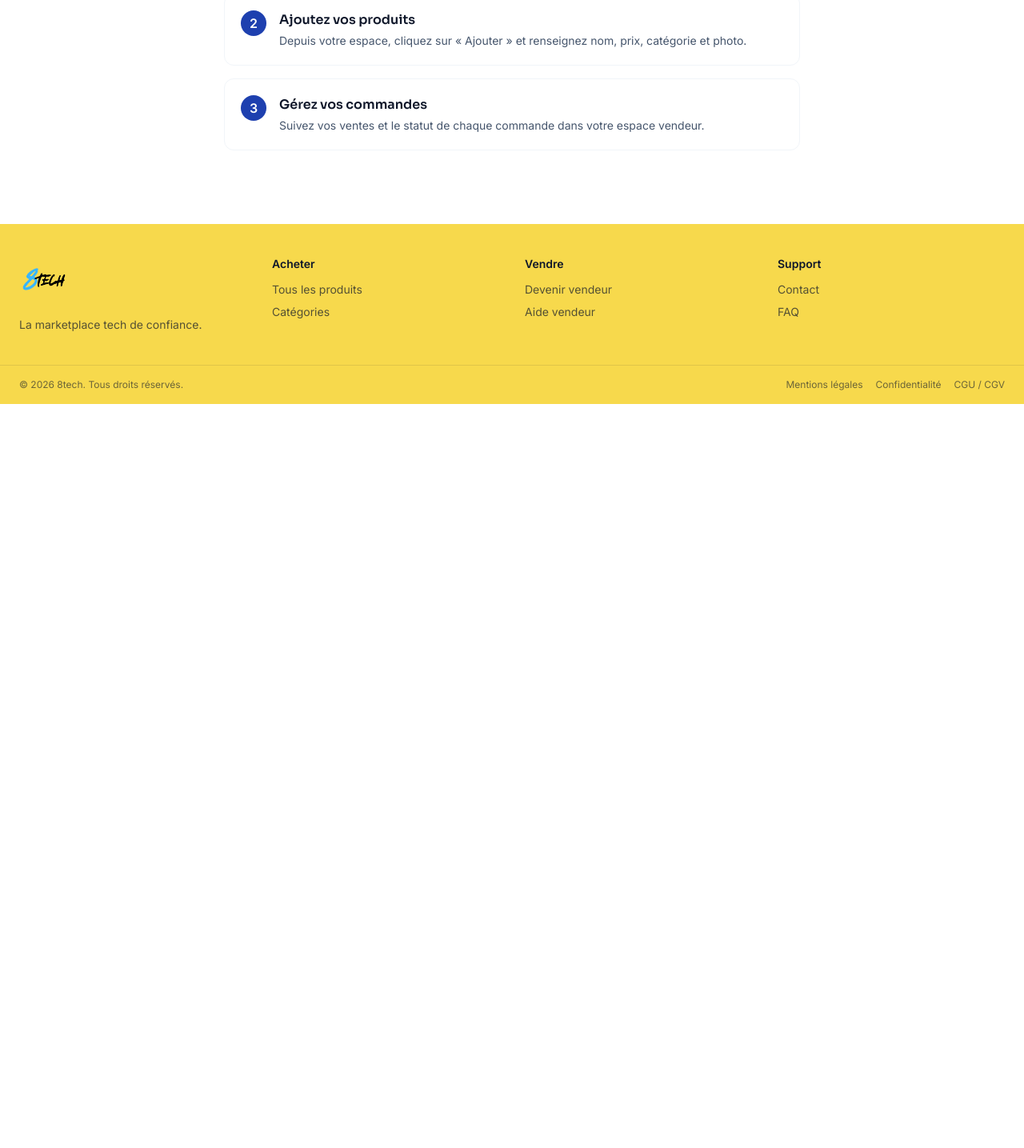
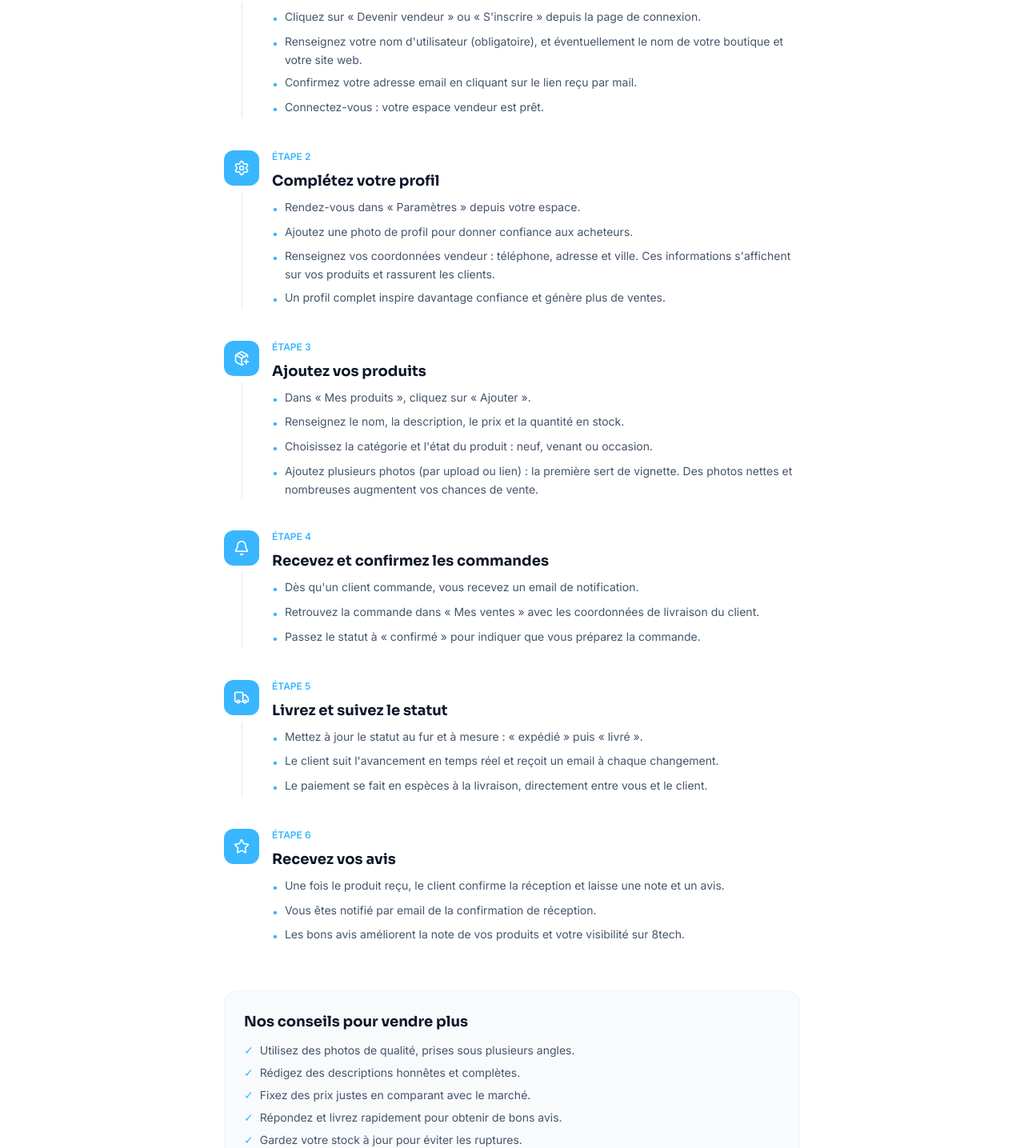
Before and after one commit to mamadou-sow-esp/8tech, a React (Vite) app: page /aide-vendeur in a window 1280 px wide. Shown: the part 295-1730 px from the top of the page at 80% size. Before the commit the page ends 800 px from the top, so only its background shows below. Built offline with nearby package versions, Linux system fonts and the light colour scheme; no server answers.

Commit message:
Mise à jour Aide Vendeur

```diff
--- a/src/pages/AideVendeur.tsx
+++ b/src/pages/AideVendeur.tsx
@@ -1,10 +1,66 @@
+import { UserPlus, Settings, PackagePlus, Bell, TruckIcon, Star, HelpCircle } from 'lucide-react'
+import { Link } from 'react-router-dom'
 import Navbar from '../components/layout/Navbar'
 import Footer from '../components/layout/Footer'
 
 const etapes = [
-  { t: 'Créez votre compte', d: "Inscrivez-vous gratuitement et choisissez un nom de boutique." },
-  { t: 'Ajoutez vos produits', d: "Depuis votre espace, cliquez sur « Ajouter » et renseignez nom, prix, catégorie et photo." },
-  { t: 'Gérez vos commandes', d: "Suivez vos ventes et le statut de chaque commande dans votre espace vendeur." },
+  {
+    icon: UserPlus,
+    titre: 'Créez votre compte vendeur',
+    details: [
+      "Cliquez sur « Devenir vendeur » ou « S'inscrire » depuis la page de connexion.",
+      "Renseignez votre nom d'utilisateur (obligatoire), et éventuellement le nom de votre boutique et votre site web.",
+      "Confirmez votre adresse email en cliquant sur le lien reçu par mail.",
+      "Connectez-vous : votre espace vendeur est prêt.",
+    ],
+  },
+  {
+    icon: Settings,
+    titre: 'Complétez votre profil',
+    details: [
+      "Rendez-vous dans « Paramètres » depuis votre espace.",
+      "Ajoutez une photo de profil pour donner confiance aux acheteurs.",
+      "Renseignez vos coordonnées vendeur : téléphone, adresse et ville. Ces informations s'affichent sur vos produits et rassurent les clients.",
+      "Un profil complet inspire davantage confiance et génère plus de ventes.",
+    ],
+  },
+  {
+    icon: PackagePlus,
+    titre: 'Ajoutez vos produits',
+    details: [
+      "Dans « Mes produits », cliquez sur « Ajouter ».",
+      "Renseignez le nom, la description, le prix et la quantité en stock.",
+      "Choisissez la catégorie et l'état du produit : neuf, venant ou occasion.",
+      "Ajoutez plusieurs photos (par upload ou lien) : la première sert de vignette. Des photos nettes et nombreuses augmentent vos chances de vente.",
+    ],
+  },
+  {
+    icon: Bell,
+    titre: 'Recevez et confirmez les commandes',
+    details: [
+      "Dès qu'un client commande, vous recevez un email de notification.",
+      "Retrouvez la commande dans « Mes ventes » avec les coordonnées de livraison du client.",
+      "Passez le statut à « confirmé » pour indiquer que vous préparez la commande.",
+    ],
+  },
+  {
+    icon: TruckIcon,
+    titre: 'Livrez et suivez le statut',
+    details: [
+      "Mettez à jour le statut au fur et à mesure : « expédié » puis « livré ».",
+      "Le client suit l'avancement en temps réel et reçoit un email à chaque changement.",
+      "Le paiement se fait en espèces à la livraison, directement entre vous et le client.",
+    ],
+  },
+  {
+    icon: Star,
+    titre: 'Recevez vos avis',
+    details: [
+      "Une fois le produit reçu, le client confirme la réception et laisse une note et un avis.",
+      "Vous êtes notifié par email de la confirmation de réception.",
+      "Les bons avis améliorent la note de vos produits et votre visibilité sur 8tech.",
+    ],
+  },
 ]
 
 export default function AideVendeur() {
@@ -12,19 +68,60 @@ export default function AideVendeur() {
     <div className="min-h-screen bg-white flex flex-col">
       <Navbar />
       <main className="flex-1 max-w-3xl mx-auto px-4 md:px-6 py-12 w-full">
-        <h1 className="font-display text-3xl font-bold text-brand-900 mb-8">Aide vendeur</h1>
-        <div className="space-y-4">
-          {etapes.map((e, i) => (
-            <div key={i} className="flex gap-4 p-5 rounded-xl border border-slate-100">
-              <div className="w-8 h-8 rounded-full bg-brand-700 text-white font-bold flex items-center justify-center shrink-0">
-                {i + 1}
+        <h1 className="font-display text-3xl font-bold text-brand-900 mb-2">Aide vendeur</h1>
+        <p className="text-slate-600 mb-10">
+          Vendre sur 8tech est simple et gratuit. Suivez ces étapes pour lancer votre boutique
+          et réussir vos ventes.
+        </p>
+
+        <div className="space-y-8">
+          {etapes.map((etape, i) => (
+            <div key={i} className="flex gap-4">
+              <div className="flex flex-col items-center">
+                <div className="w-11 h-11 rounded-xl bg-sky-brand text-white flex items-center justify-center shrink-0">
+                  <etape.icon className="w-5 h-5" />
+                </div>
+                {i < etapes.length - 1 && <div className="w-px flex-1 bg-slate-200 my-2" />}
               </div>
-              <div>
-                <h3 className="font-semibold text-brand-900 mb-1">{e.t}</h3>
-                <p className="text-sm text-slate-600">{e.d}</p>
+              <div className="pb-2">
+                <div className="flex items-center gap-2 mb-2">
+                  <span className="text-xs font-bold text-sky-brand">ÉTAPE {i + 1}</span>
+                </div>
+                <h2 className="font-display text-lg font-bold text-brand-900 mb-2">{etape.titre}</h2>
+                <ul className="space-y-1.5">
+                  {etape.details.map((d, j) => (
+                    <li key={j} className="text-sm text-slate-600 leading-relaxed flex gap-2">
+                      <span className="text-sky-brand mt-0.5">•</span>
+                      <span>{d}</span>
+                    </li>
+                  ))}
+                </ul>
               </div>
             </div>
           ))}
+        </div>
+
+        {/* Conseils */}
+        <div className="mt-12 p-6 rounded-2xl bg-slate-50 border border-slate-100">
+          <h2 className="font-display text-lg font-bold text-brand-900 mb-3">Nos conseils pour vendre plus</h2>
+          <ul className="space-y-2 text-sm text-slate-600">
+            <li className="flex gap-2"><span className="text-sky-brand">✓</span> Utilisez des photos de qualité, prises sous plusieurs angles.</li>
+            <li className="flex gap-2"><span className="text-sky-brand">✓</span> Rédigez des descriptions honnêtes et complètes.</li>
+            <li className="flex gap-2"><span className="text-sky-brand">✓</span> Fixez des prix justes en comparant avec le marché.</li>
+            <li className="flex gap-2"><span className="text-sky-brand">✓</span> Répondez et livrez rapidement pour obtenir de bons avis.</li>
+            <li className="flex gap-2"><span className="text-sky-brand">✓</span> Gardez votre stock à jour pour éviter les ruptures.</li>
+          </ul>
+        </div>
+
+        {/* CTA + contact */}
+        <div className="mt-10 text-center">
+          <Link to="/vendre" className="inline-block bg-sky-brand hover:bg-sky-brand-dark text-white font-semibold px-8 py-3 rounded-lg transition-colors">
+            Ouvrir ma boutique
+          </Link>
+          <p className="mt-6 text-sm text-slate-500 flex items-center justify-center gap-2">
+            <HelpCircle className="w-4 h-4" />
+            Une question ? Contactez-nous au +221 77 084 79 15
+          </p>
         </div>
       </main>
       <Footer />
--- a/src/pages/Checkout.tsx
+++ b/src/pages/Checkout.tsx
@@ -149,7 +149,7 @@ export default function Checkout() {
               <input type="text" value={ville} onChange={(e) => setVille(e.target.value)} className="w-full h-11 px-3 rounded-lg bg-slate-50 border border-slate-200 text-sm focus:outline-none focus:ring-2 focus:ring-sky-brand" />
             </div>
             <p className="text-sm text-slate-500 bg-slate-50 border border-slate-100 rounded-lg px-3 py-3">
-              💵 Paiement en espèces à la livraison. Le règlement se fait directement avec le vendeur.
+               Paiement en espèces à la livraison. Le règlement se fait directement avec le vendeur.
             </p>
           </div>
         </div>
--- a/src/pages/NotFound.tsx
+++ b/src/pages/NotFound.tsx
@@ -10,7 +10,7 @@ export default function NotFound() {
         <p className="font-display text-6xl font-bold text-brand-900">404</p>
         <p className="mt-4 text-slate-600">Cette page n'existe pas.</p>
         <Link to="/" className="mt-6 bg-brand-700 hover:bg-brand-900 text-white font-semibold px-6 py-3 rounded-lg transition-colors">
-          Retour à l'accueil
+          Retour à l'accueil.
         </Link>
       </main>
       <Footer />
```
